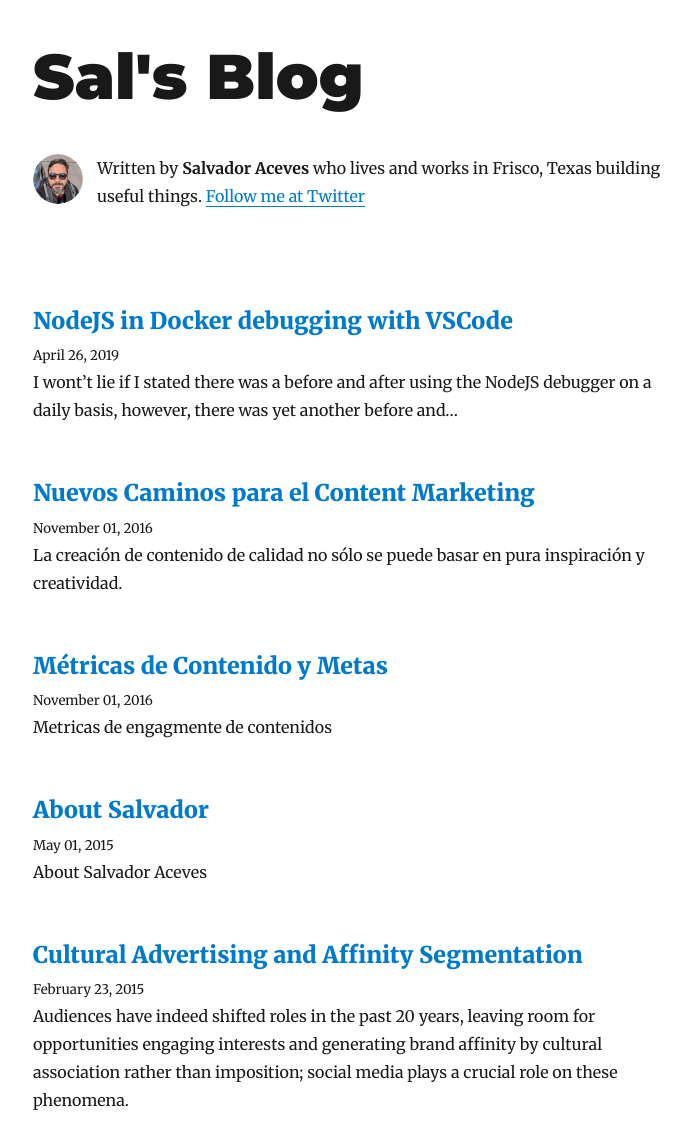
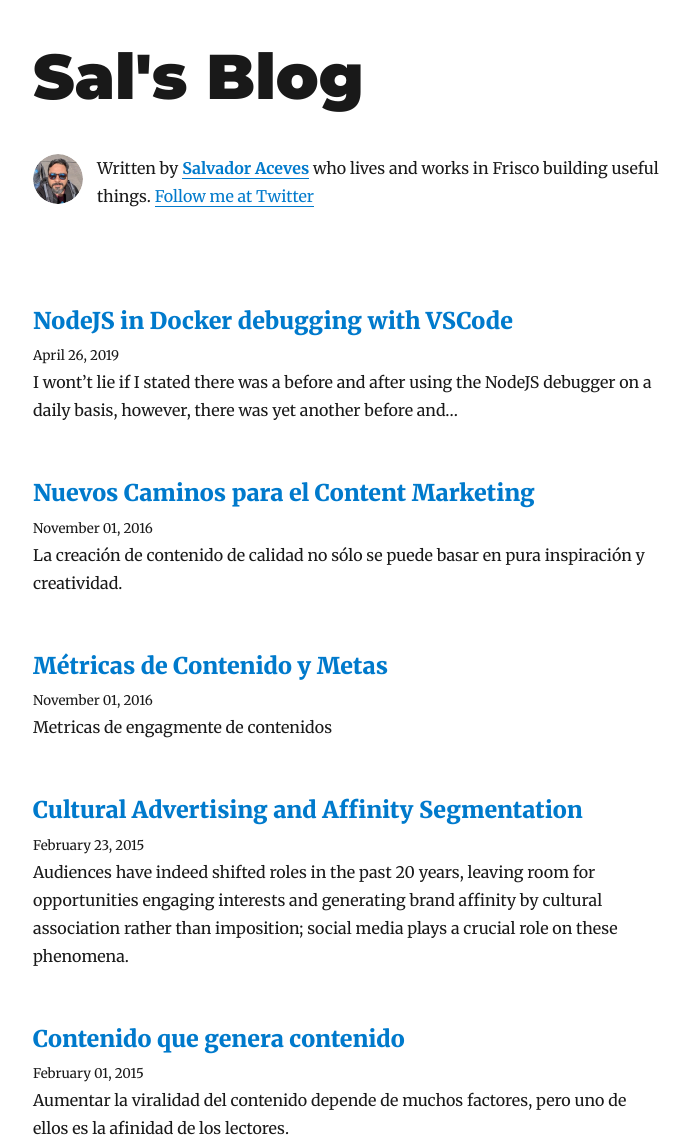
Before and after one commit to xalakox/salvadoracevesmx, a Gatsby site: page / in a window 1280 px wide. Shown: the top 1145 px of the page, without its empty margins (292-983 px from the left). Built offline with nearby package versions, Linux system fonts and the light colour scheme; Gatsby itself is replaced by a stand-in of ours; some packages are replaced by stand-ins of ours.

Commit message:
hide the about-me post and add a field to filter, add a link from the author templates to the abot-me page

```diff
--- a/content/blog/about-salvador/index.md
+++ b/content/blog/about-salvador/index.md
@@ -1,7 +1,8 @@
 ---
 title: About Salvador
-date: "2015-05-01T22:12:03.284Z"
-description: "About Salvador Aceves "
+date: "2018-05-01T22:12:03.284Z"
+description: About Salvador Aceves
+hidden: true
 ---
 
 Hi there, I am a software developer since the Tandy TRS80 era,
--- a/src/components/bio.js
+++ b/src/components/bio.js
@@ -6,7 +6,7 @@
  */
 
 import React from "react"
-import { useStaticQuery, graphql } from "gatsby"
+import { useStaticQuery, graphql, Link } from "gatsby"
 import Image from "gatsby-image"
 
 import { rhythm } from "../utils/typography"
@@ -54,8 +54,8 @@ const Bio = () => {
         }}
       />
       <p>
-        Written by <strong>{author}</strong> who lives and works in
-        Frisco, Texas building useful things.
+        Written by <Link to="/about-salvador"><strong>{author}</strong></Link> who lives and works in
+        Frisco building useful things.
         {` `}
         <a href={`https://twitter.com/${social.twitter}`}>
         Follow me at Twitter</a>
--- a/src/pages/index.js
+++ b/src/pages/index.js
@@ -10,7 +10,7 @@ class BlogIndex extends React.Component {
   render() {
     const { data } = this.props
     const siteTitle = data.site.siteMetadata.title
-    const posts = data.allMarkdownRemark.edges
+    const posts = data.allMarkdownRemark.edges.filter(({ node: { frontmatter: { hidden } } }) => !Boolean(hidden));
 
     return (
       <Layout location={this.props.location} title={siteTitle}>
@@ -67,6 +67,7 @@ export const pageQuery = graphql`
             date(formatString: "MMMM DD, YYYY")
             title
             description
+            hidden
           }
         }
       }
```
